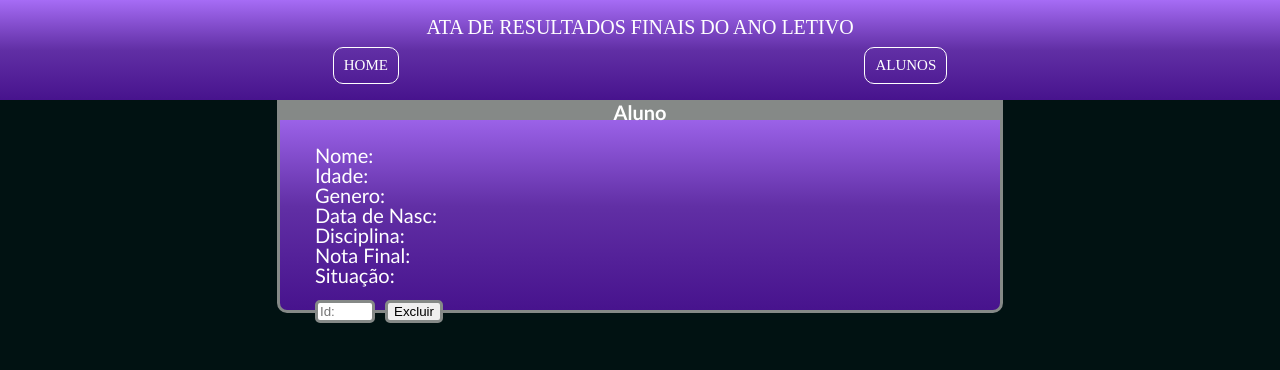
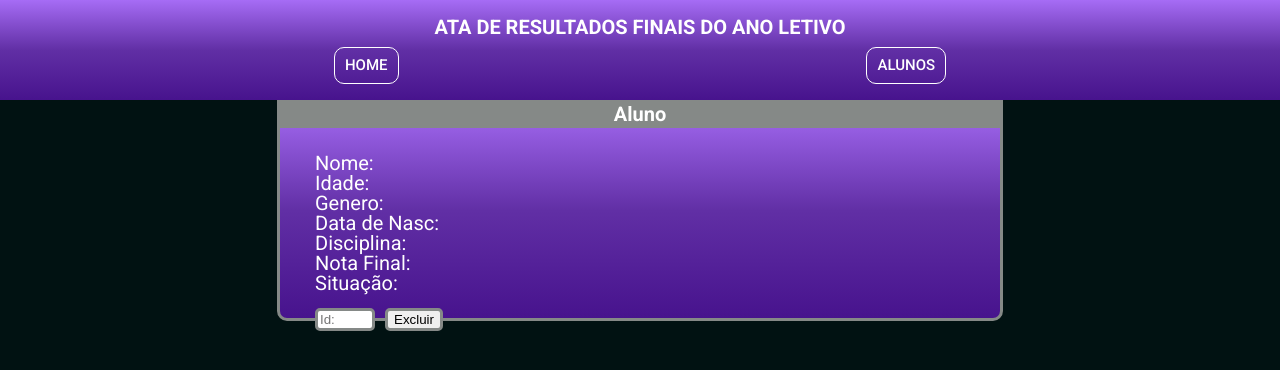
Before and after one commit to GilsonMendes/diario-eletronico-site, a React (Vite) app: page /card in a window 1280 px wide. Shown: the top 370 px of the page. Built offline with nearby package versions, Linux system fonts and the light colour scheme; no server answers.

Commit message:
Add font externas.

```diff
--- a/index.html
+++ b/index.html
@@ -1,12 +1,20 @@
 <!DOCTYPE html>
 <html lang="pt-BR">
+
 <head>
   <meta charset="UTF-8" />
   <meta name="viewport" content="width=device-width, initial-scale=1.0" />
+  <link rel="preconnect" href="https://fonts.googleapis.com">
+  <link rel="preconnect" href="https://fonts.gstatic.com" crossorigin>
+  <link
+    href="https://fonts.googleapis.com/css2?family=Dancing+Script:wght@400;500;600;700&family=Roboto:wght@100;300;400;500;700&display=swap"
+    rel="stylesheet">
   <title>Electronic Diary</title>
 </head>
+
 <body>
   <div id="root"></div>
   <script type="module" src="/src/main_folder/main.jsx"></script>
 </body>
+
 </html>
--- a/src/components/header/header-top-primary/header-primary.js
+++ b/src/components/header/header-top-primary/header-primary.js
@@ -6,6 +6,8 @@ export const Container = styled.div`
     align-items: center;
     justify-content: center;
     color: white;
+    font-family: 'Roboto';
+    font-weight: 700;
     font-size: 20px;
     width: 100%;
     height: 100px;
@@ -24,6 +26,8 @@ export const Container = styled.div`
         border: 1px solid white;
         padding: 10px;
         font-size: 15px;
+        font-family: 'Roboto';
+        font-weight: 500;
         border-radius: 10px;
         text-decoration: none;
     }
@@ -39,6 +43,8 @@ export const Container = styled.div`
         border: 1px solid white;
         padding: 10px;
         font-size: 15px;
+        font-family: 'Roboto';
+        font-weight: 500;
         border-radius: 10px;
         text-decoration: none;
     }
--- a/src/components/views/cards/card.js
+++ b/src/components/views/cards/card.js
@@ -1,4 +1,5 @@
 import styled from "styled-components";
+
 
 export const card = styled.div `
 
@@ -28,22 +29,22 @@ export const card = styled.div `
     .title{
         display: flex;
         font-size: 20px;
-        font-family: 'Gill Sans', 'Gill Sans MT', Calibri, 'Trebuchet MS', sans-serif;
         color: white;
         font-weight: 700;
+        font-family: Cambria, Cochin, Georgia, Times, 'Times New Roman', serif;
         width: 720px;
         align-items: center;
         justify-content: center;
         border: 0;
-        height: 17px;
+        height: 25px;
         background-color: rgb(133, 137, 135);
     }
 
     .dadosAluno{
         padding: 5px;
         font-size: 20px;
-        font-weight: 500;
-        font-family: 'Gill Sans', 'Gill Sans MT', Calibri, 'Trebuchet MS', sans-serif;
+        font-weight: 400;
+        font-family: 'Roboto';
         margin-top: 15px;
         margin-left: 20px;
         color: '#403F3F';
@@ -71,5 +72,11 @@ export const card = styled.div `
         color: white;
     }
 
+    h1{
+        font-family: 'Roboto';
+        margin-bottom: 3px;
+    }
+
+
 
 `
--- a/src/components/views/cards/cardAlunos.jsx
+++ b/src/components/views/cards/cardAlunos.jsx
@@ -1,4 +1,5 @@
 import React, {useState} from "react";
+
 import *as C from './card'
 
 export default props => {
--- a/src/main_folder/main.jsx
+++ b/src/main_folder/main.jsx
@@ -4,6 +4,8 @@ import App from './App'
 import './styles.css'
 ReactDOM.createRoot(document.getElementById('root')).render(
   <React.StrictMode>
-    <App/>
+
+      <App />
+
   </React.StrictMode>,
 )
```
Lines whose indentation alone changed are shown as unchanged.
